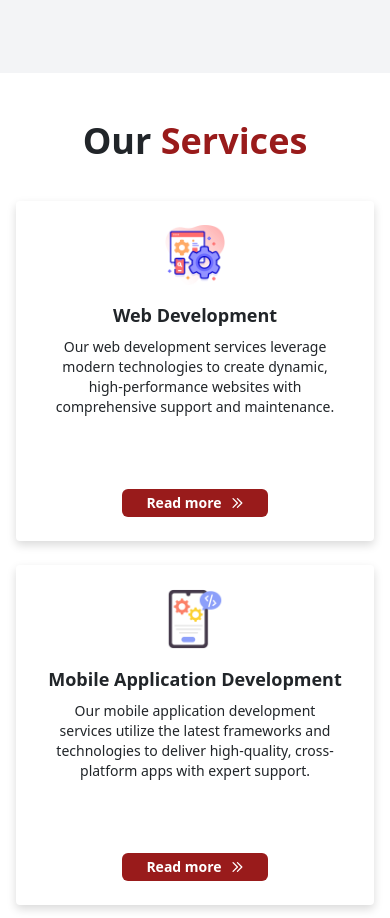
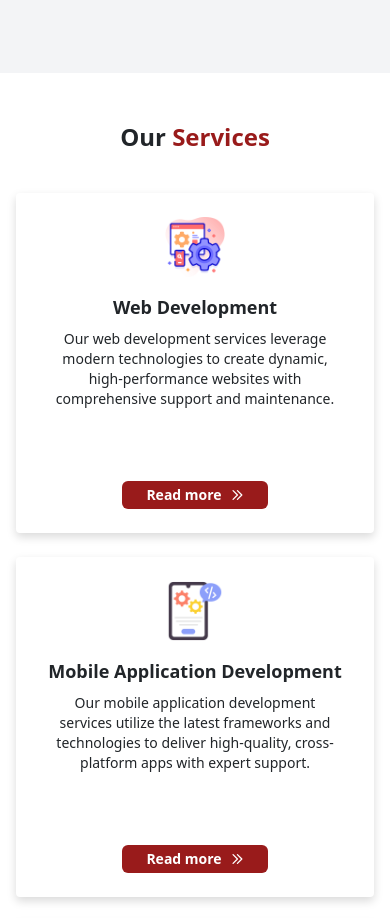
Before and after one commit to Chy-Zaber-Bin-Zahid/CodeSync5, a Next.js app: page / in a window 390 px wide. Shown: the part 4080-4998 px from the top of the page. Built offline with nearby package versions, Linux system fonts and the light colour scheme; no server answers.

Commit message:
home service section responsive done

```diff
--- a/components/home/Intro.tsx
+++ b/components/home/Intro.tsx
@@ -26,7 +26,7 @@ function Intro() {
       <div className="w-full px-3 pt-4">
         <div className='mx-auto max-w-big-screen w-full flex gap-4 justify-between items-center mq-765:flex-col-reverse'>
           <div id="intro-text" className='flex flex-col gap-3 justify-center items-start w-[60%] mq-765:w-full' >
-            <h1 className='font-bold text-4xl mq-400:text-2xl mq-765:text-3xl mq-875:text-2xl' ><span className='text-primaryText'>Drive</span> Business Innovation with <span className="text-primaryText">CodeSync5</span></h1>
+            <h1 className='font-bold text-4xl mq-400:text-2xl mq-875:text-3xl' ><span className='text-primaryText'>Drive</span> Business Innovation with <span className="text-primaryText">CodeSync5</span></h1>
             <p className="text-gray-400 mq-400:text-sm" >We empower businesses to innovate and streamline operations, ensuring sustainable growth. Let us help you turn your ideas into reality with our expert-driven software services.</p>
             <button onClick={() => setToggleModal(true)} className='bg-gray-500 font-bold hover:bg-gray-700 transition-all duration-300 text-white p-2 rounded flex gap-2 justify-center items-center mq-875:text-sm mq-400:text-xs' > <CalendarCheck size={18} weight="fill" />BOOK US</button>
           </div>
--- a/components/home/Services.tsx
+++ b/components/home/Services.tsx
@@ -54,7 +54,7 @@ function Services() {
             id="services-heading"
             className="w-full flex justify-center items-center"
           >
-            <h1 className="text-4xl font-bold">
+            <h1 className="text-4xl mq-400:text-2xl mq-875:text-3xl font-bold">
               Our <span className="text-primaryText">Services</span>
             </h1>
           </div>
```
